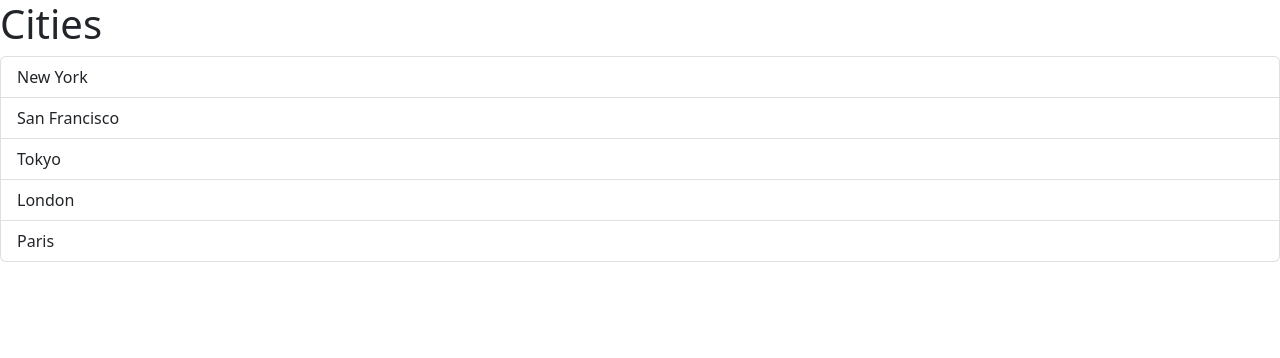
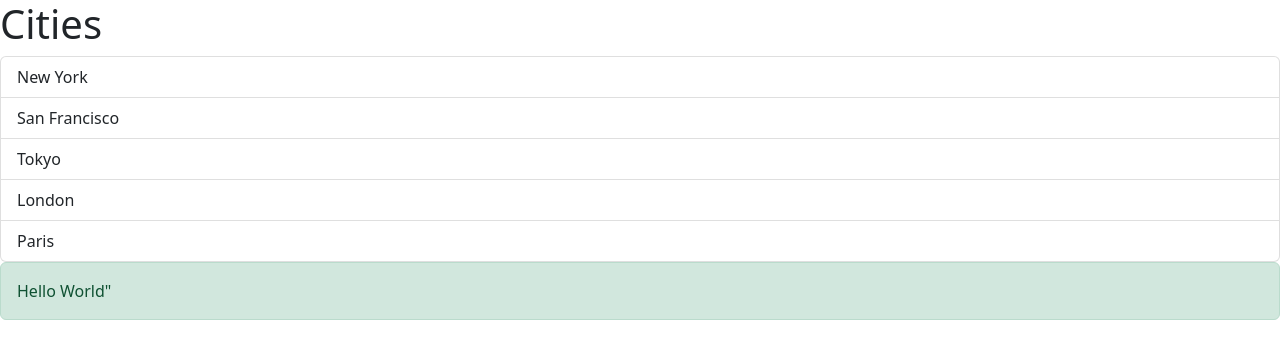
Before and after one commit to raeandres/react-video-game-app-test, a React (Vite) app: page / in a window 1280 px wide. Shown: the top 358 px of the page. Built offline with nearby package versions, Linux system fonts and the light colour scheme.

Commit message:
Used "children" keyword
Used "children" keyword for passing the value as child parameter inside a function

```diff
--- a/src/App.tsx
+++ b/src/App.tsx
@@ -1,4 +1,5 @@
 import ListGroup from "./components/ListGroup";
+import Alert from "./components/Alert";
 
 // import Message from "./Message";
 
@@ -16,6 +17,7 @@ function App() {
         heading={"Cities"}
         onSelectItem={handleSelectItem}
       />
+      <Alert>Hello World"</Alert>
     </div>
   );
 }
--- /dev/null
+++ b/src/components/Alert.tsx
@@ -0,0 +1,9 @@
+interface Props {
+  children: string;
+}
+
+const MyComponent = ({ children }: Props) => {
+  return <div className="alert alert-success">{children}</div>;
+};
+
+export default MyComponent;
```
